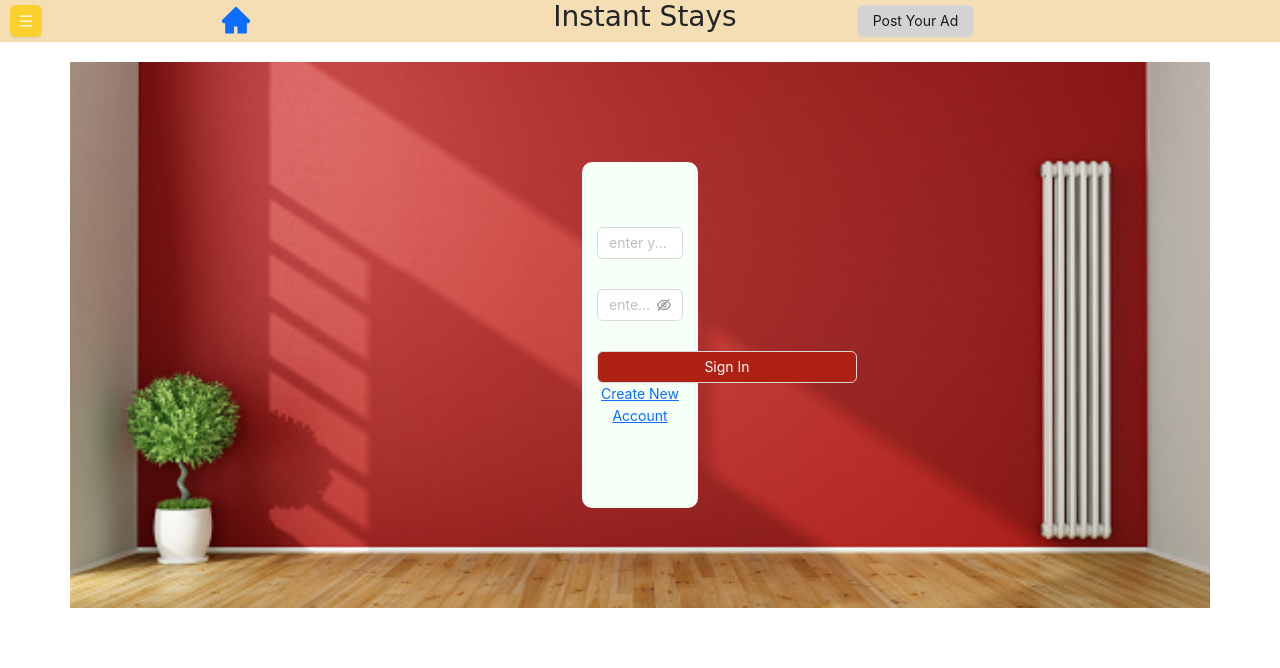
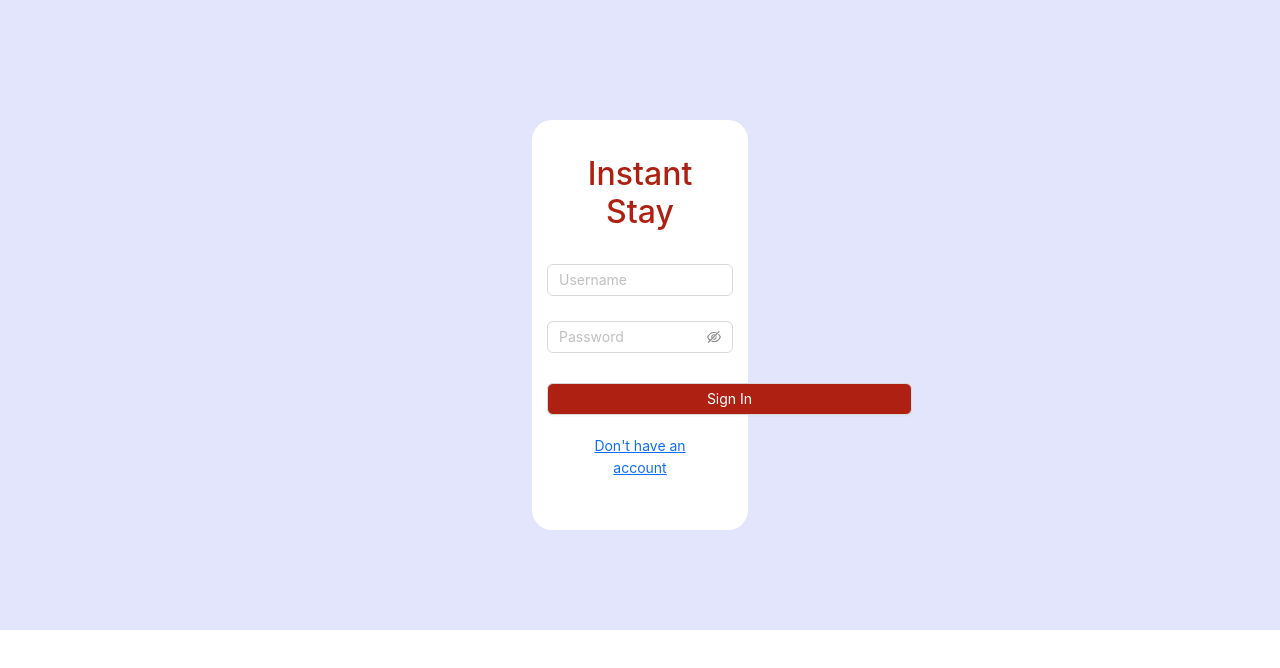
Before and after one commit to bemaldvanitha/renting_app, a React (Create React App) app: page /sign-in in a window 1280 px wide. Shown: the top 668 px of the page. Built offline with nearby package versions, Linux system fonts and the light colour scheme.

Commit message:
add css to signIn

```diff
--- a/public/index.html
+++ b/public/index.html
@@ -1,5 +1,5 @@
 <!DOCTYPE html>
-<html lang="en">
+<html lang="en" style="background-color: c#e2e5f;">
   <head>
     <meta charset="utf-8" />
     <link rel="icon" href="%PUBLIC_URL%/favicon.ico" />
--- a/src/App.js
+++ b/src/App.js
@@ -12,7 +12,7 @@ import CusHeader from "./components/Header";
 function App() {
   return (
     <div>
-        <CusHeader/>
+        {/* <CusHeader/> */}
         <Routes>
             <Route path={'/'} element={<HomeList/>}/>
             <Route path={'/add-property'} element={<AddPropertyScreen/>}/>
--- a/src/components/SignIn.js
+++ b/src/components/SignIn.js
@@ -35,21 +35,26 @@ function SignIn() {
     <div className="container" >
 
       <Content style={{
-          padding: '0 400px',
+          padding: '0 350px',
           margin: '100px',
+
+
         }}>
-           <Form style={{maskBorder:'solid', borderRadius:'10px', borderBlockColor:'white', backgroundColor:'#f6fff8', padding:'15px'}}>
+
+           <Form style={{maskBorder:'solid', borderRadius:'20px', borderBlockColor:'white', backgroundColor:'#ffff', padding:'15px'}}>
+           <h2 style={{color:'#ae2012', textAlign: 'center', margin: '20px'}}> Instant Stay</h2>
       <div className='input-feild-email' >
-          <Input id={'email'} placeholder={'enter your email'} value={ email } onChange={(e) => setEmail(e.target.value)} />
+          <Input id={'email'} placeholder={'Username'} value={ email } onChange={(e) => setEmail(e.target.value)} />
       </div>
       <div className='input-feild-pw'>
-          <Input.Password id={'password'} placeholder={'enter your password'} value={ password }
+          <Input.Password id={'password'} placeholder={'Password'} value={ password }
                           onChange={(e) => setPassword(e.target.value)} />
       </div>
       <div className='signIn'>
-      <Button onClick={handleSubmit} style={{backgroundColor:'#ae2012',color:'white',width:'260px'}}>Sign In</Button>
+      <Button onClick={handleSubmit} style={{backgroundColor:'#ae2012',color:'white',width:'365px'}}>Sign In</Button>
           <Link to={'/sign-up'}>
-              <p className='new-account'>Create New Account</p>
+          <p className='new-account' style={{padding: '20px', textDecoration: 'none'}}>Don't have an account</p>
+
           </Link>
 
       </div>
--- a/src/styles/SignIn.css
+++ b/src/styles/SignIn.css
@@ -1,24 +1,28 @@
 .input-feild-email{
-    padding-top: 50px;
-    padding-bottom: 30px;
+    padding-top: 12px;
+    padding-bottom: 25px;
 }
 .input-feild-pw{
     padding-bottom: 30px;
 }
 .layout{
-  background-contain:100%;
+  /* background-contain:100%; */
   padding-top:20px;
-    background: white;
+  background: #e2e5fc;
+  height:auto;
 }
 .container{
-    background-image: url(../assets/istockphoto-493878624-170667a.jpg);
+    /* background-image: url(../assets/istockphoto-493878624-170667a.jpg); */
     background-repeat: repeat;
     background-size: cover;
+    /* height: 600px; */
+
   }
-  .signIn{
+
+  /* .signIn{
     padding-bottom: 50px;
 
-  }
+  } */
   .new-account{
     text-align: center;
   }
```
